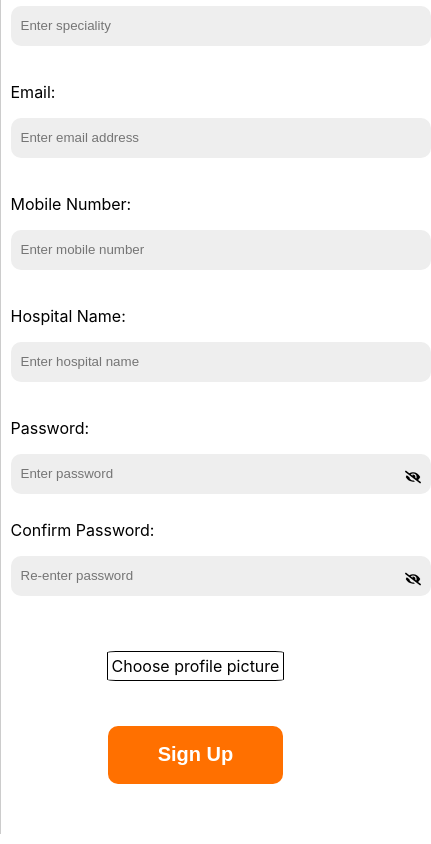
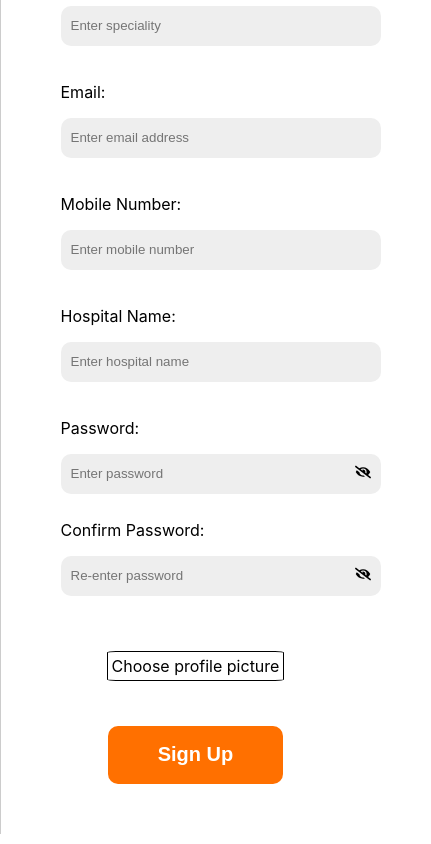
Before and after one commit to N-kapila/eMedicalApp, a React (Create React App) app in the folder react-frontend/: page / in a window 390 px wide. Shown: the part 480-1324 px from the top of the page, 431 px wide, since content can reach past the window. Built offline with nearby package versions, Linux system fonts and the light colour scheme.

Commit message:
create text filed responsiveness

```diff
--- /dev/null
+++ b/react-frontend/src/Components/TextFields.css
@@ -0,0 +1,61 @@
+.small-text-field {
+    width: 100px;
+    height: 25px;
+    background-color: #eeeeee;
+    border-radius: 5px;
+    border: 0;
+  }
+
+  .medium-text-field {
+    width: 200px;
+    height: 25px;
+    background-color: #eeeeee;
+    border-radius: 5px;
+    border: 0;
+    padding: 5px;
+  }
+
+  .large-text-field {
+    width: 400px;
+    height: 20px;
+    background-color: #eeeeee;
+    border-radius: 10px;
+    border: 0;
+    padding: 10px;
+  }
+
+  .password-input-container {
+    position: relative;
+    margin-bottom: 10px;
+  }
+
+  .password-input {
+    width: 400px;
+    height: 20px;
+    background-color: #eeeeee;
+    border-radius: 10px;
+    border: 0;
+    padding: 10px;
+  }
+
+  .password-toggle {
+    position: absolute;
+    top: 50%;
+    right: 10px;
+    transform: translateY(-50%);
+    cursor: pointer;
+  }
+
+  .select-text-field {
+    width: 200px;
+  }
+
+  @media screen and (max-width: 492px) {
+    .large-text-field{
+        width: 300px;
+    }
+
+    .password-input{
+        width: 300px;
+    }
+  }
--- a/react-frontend/src/Components/Textfeilds.js
+++ b/react-frontend/src/Components/Textfeilds.js
@@ -1,5 +1,6 @@
 import React, { useState } from "react";
 import { FaEye, FaEyeSlash } from "react-icons/fa";
+import "./TextFields.css"; // Import the CSS file
 
 const SmallTextField = ({ placeholder, value, onChange }) => {
   return (
@@ -8,13 +9,7 @@ const SmallTextField = ({ placeholder, value, onChange }) => {
       placeholder={placeholder}
       value={value}
       onChange={onChange}
-      style={{
-        width: "100px",
-        height: "25px",
-        backgroundColor: "#EEEEEE",
-        borderRadius: "5px",
-        border: "0",
-      }}
+      className="small-text-field"
     />
   );
 };
@@ -26,14 +21,7 @@ const MediumTextField = ({ placeholder, value, onChange }) => {
       placeholder={placeholder}
       value={value}
       onChange={onChange}
-      style={{
-        width: "200px",
-        height: "25px",
-        backgroundColor: "#EEEEEE",
-        borderRadius: "5px",
-        border: "0",
-        padding: 5,
-      }}
+      className="medium-text-field"
     />
   );
 };
@@ -45,14 +33,7 @@ const LargeTextField = ({ placeholder, value, onChange }) => {
       placeholder={placeholder}
       value={value}
       onChange={onChange}
-      style={{
-        width: "400px",
-        height: "20px",
-        backgroundColor: "#EEEEEE",
-        borderRadius: "10px",
-        border: "0",
-        padding: 10,
-      }}
+      className="large-text-field"
     />
   );
 };
@@ -65,32 +46,15 @@ const PasswordInput = ({ placeholder, value, onChange }) => {
   };
 
   return (
-    <div style={{ position: "relative" }}>
+    <div className="password-input-container">
       <input
         type={showPassword ? "text" : "password"}
         placeholder={placeholder}
         value={value}
         onChange={onChange}
-        style={{
-          width: "400px",
-          height: "20px",
-          backgroundColor: "#EEEEEE",
-          borderRadius: "10px",
-          border: "0",
-          padding: 10,
-          marginBottom: "10px",
-        }}
+        className="password-input"
       />
-      <span
-        style={{
-          position: "absolute",
-          top: "50%",
-          right: "10px",
-          transform: "translateY(-50%)",
-          cursor: "pointer",
-        }}
-        onClick={toggleShowPassword}
-      >
+      <span className="password-toggle" onClick={toggleShowPassword}>
         {showPassword ? <FaEye /> : <FaEyeSlash />}
       </span>
     </div>
@@ -99,7 +63,7 @@ const PasswordInput = ({ placeholder, value, onChange }) => {
 
 const SelectTextField = ({ options, value, onChange, placeholder }) => {
   return (
-    <select value={value} onChange={onChange} style={{ width: "200px" }}>
+    <select value={value} onChange={onChange} className="select-text-field">
       <option value="" disabled hidden>
         {placeholder}
       </option>
--- a/react-frontend/src/Pages/DoctorRegisterStyles.css
+++ b/react-frontend/src/Pages/DoctorRegisterStyles.css
@@ -124,7 +124,7 @@
   }
 
   /* 768px is standard point */
-  @media screen and (max-width: 952px) {
+  @media screen and (max-width: 768px) {
     .container {
       flex-direction: column;
     }
```
